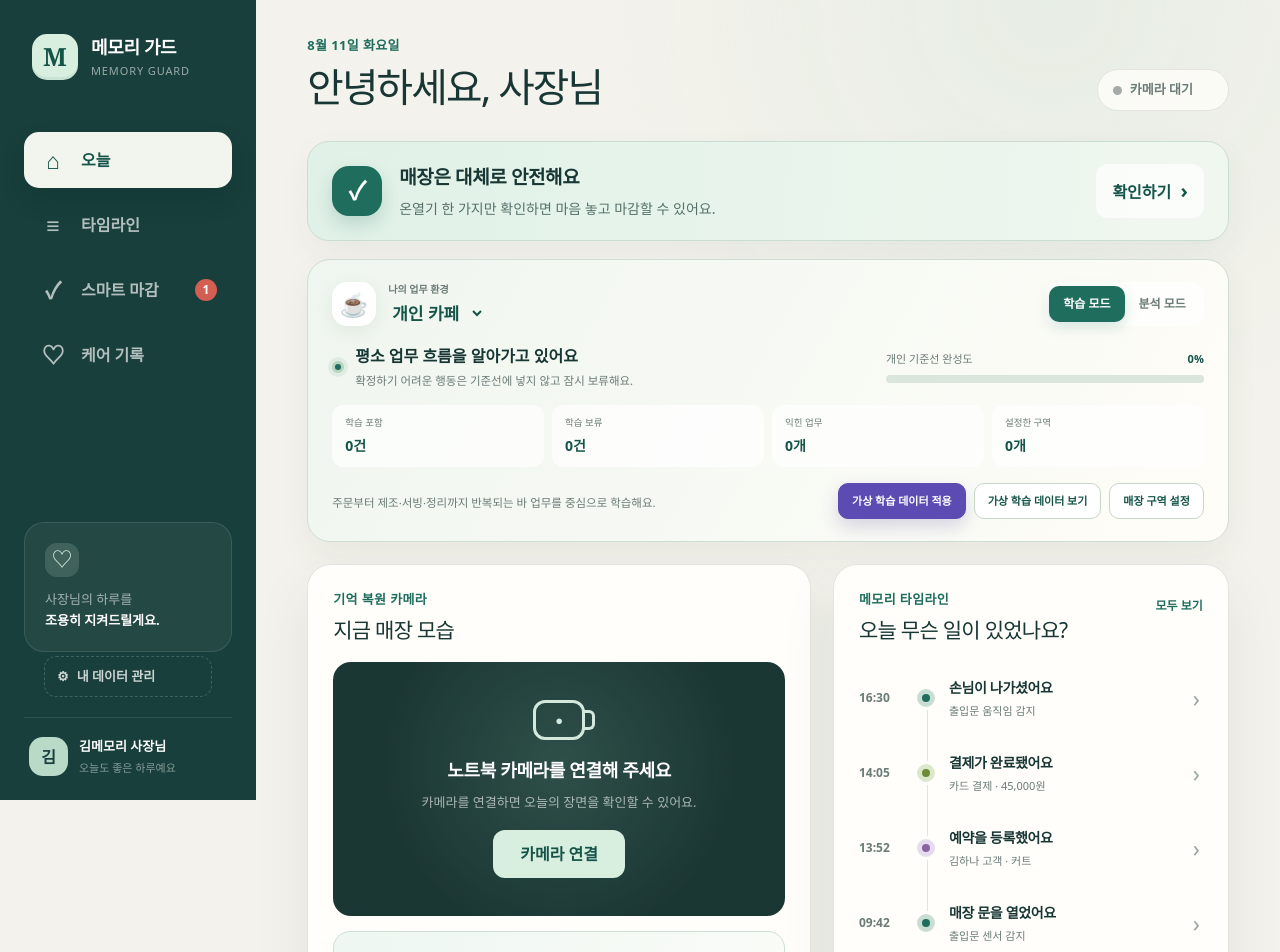
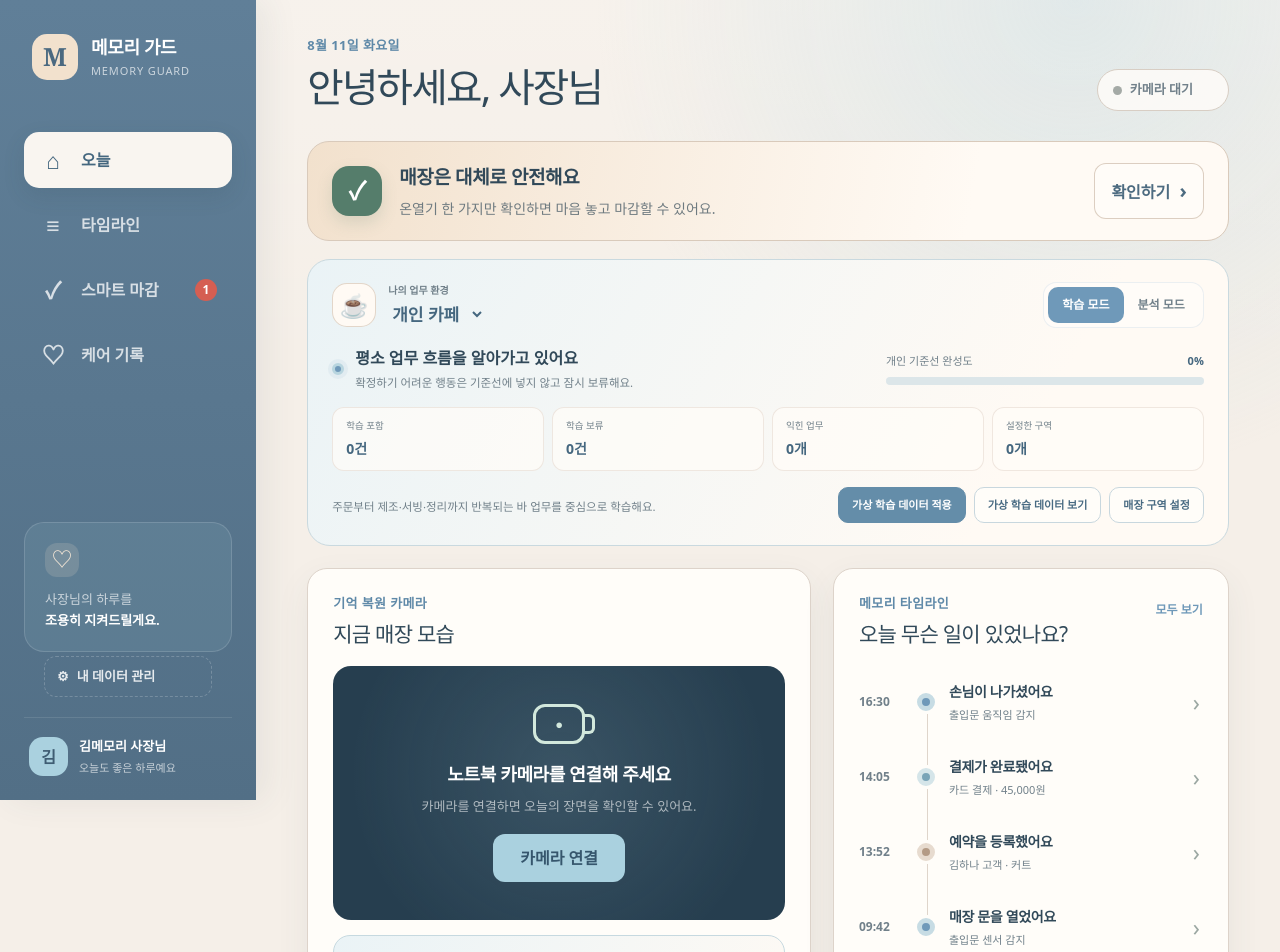
Before and after one commit to younseo014/blackbox_6th, a Next.js app: page / in a window 1280 px wide. Shown: the top 952 px of the page. Built offline with nearby package versions, Linux system fonts and the light colour scheme.

Commit message:
ㅎㅎ전체적인색조바꿈ㅎㅎ

```diff
--- a/app/globals.css
+++ b/app/globals.css
@@ -1,20 +1,25 @@
 @import "tailwindcss";
 
 :root {
-  --ink: #173634;
-  --muted: #6b7b77;
-  --green: #1e6d5d;
-  --green-dark: #155448;
-  --green-soft: #e1f1e8;
-  --mint: #bfe2d0;
-  --cream: #f4f2ec;
-  --card: #fffefa;
-  --line: #e4e4dd;
+  --ink: #314959;
+  --muted: #71808a;
+  --green: #6f99b9;
+  --green-dark: #45677f;
+  --green-soft: #e5f0f4;
+  --mint: #aad1df;
+  --cream: #f5efe8;
+  --card: #fffdf9;
+  --line: #ddd3ca;
   --red: #c64d42;
   --red-soft: #fbe9e5;
   --amber: #b96a20;
   --amber-soft: #fff2db;
-  --shadow: 0 22px 55px rgba(25, 61, 56, 0.08);
+  --palette-blue: #83aaca;
+  --palette-sky: #aad1df;
+  --palette-cream: #f2e1cd;
+  --palette-taupe: #d4c3b3;
+  --safe: #557d6b;
+  --shadow: 0 12px 34px rgba(62, 83, 98, 0.07);
 }
 
 * {
@@ -62,7 +67,7 @@ select:focus-visible {
   min-height: 100vh;
   display: flex;
   background:
-    radial-gradient(circle at 82% 0%, rgba(197, 225, 210, 0.28), transparent 28rem),
+    radial-gradient(circle at 84% 0%, rgba(170, 209, 223, 0.34), transparent 30rem),
     var(--cream);
 }
 
@@ -4062,3 +4067,498 @@ select:focus-visible {
     grid-template-columns: 1fr 1fr;
   }
 }
+
+/* -- Calm blue / cream visual system ------------------------------------ */
+
+.sidebar {
+  background: linear-gradient(180deg, #607f98 0%, #526f86 100%);
+  box-shadow: 10px 0 32px rgba(49, 73, 89, 0.08);
+}
+
+.brand-mark {
+  background: var(--palette-cream);
+  color: #4b6980;
+  box-shadow: none;
+}
+
+.brand small,
+.sidebar-care p,
+.profile small {
+  color: rgba(255, 255, 255, 0.68);
+}
+
+.main-nav button {
+  color: rgba(255, 255, 255, 0.76);
+  font-weight: 650;
+}
+
+.main-nav button:hover {
+  background: rgba(255, 255, 255, 0.09);
+}
+
+.main-nav button.active {
+  background: rgba(255, 250, 244, 0.96);
+  color: #45677f;
+  box-shadow: 0 8px 22px rgba(42, 62, 77, 0.12);
+}
+
+.sidebar-care {
+  border-color: rgba(255, 255, 255, 0.14);
+  background: rgba(170, 209, 223, 0.1);
+}
+
+.care-sprout {
+  background: rgba(242, 225, 205, 0.16);
+  color: #f7e8d7;
+}
+
+.avatar {
+  background: var(--palette-sky);
+  color: #3f5d73;
+}
+
+.my-data-entry {
+  border-color: rgba(255, 255, 255, 0.2);
+  color: rgba(255, 255, 255, 0.86);
+}
+
+.workspace {
+  background: linear-gradient(180deg, rgba(255, 255, 255, 0.18), transparent 24rem);
+}
+
+.eyebrow,
+.section-kicker {
+  color: #5f89a8;
+}
+
+.camera-pill {
+  border-color: #d8cec4;
+  background: rgba(255, 253, 249, 0.82);
+}
+
+.camera-pill.connected {
+  border-color: #b9d2df;
+  background: #e9f2f5;
+  color: #45677f;
+}
+
+.camera-pill.connected span {
+  background: #6f99b9;
+  box-shadow: 0 0 0 4px rgba(111, 153, 185, 0.14);
+}
+
+.panel,
+.metric-card,
+.synthetic-clip-card,
+.replay-modal,
+.consent-modal,
+.my-data-modal {
+  border-color: var(--line);
+  background: var(--card);
+  box-shadow: var(--shadow);
+}
+
+.panel,
+.metric-card {
+  border-radius: 20px;
+}
+
+.safety-banner {
+  border-color: #d9cabb;
+  background: linear-gradient(100deg, #f2e1cd, #fffaf4 72%);
+  box-shadow: none;
+}
+
+.safety-check {
+  background: var(--safe);
+  box-shadow: 0 7px 16px rgba(85, 125, 107, 0.17);
+}
+
+.safety-banner p,
+.closing-hero p,
+.care-summary p {
+  color: #6f7b80;
+}
+
+.safety-banner button {
+  border: 1px solid rgba(212, 195, 179, 0.8);
+  background: rgba(255, 253, 249, 0.78);
+  color: #4d6b80;
+}
+
+.observation-mode-card,
+.observation-mode-card.mode-analysis,
+.personal-pattern-panel,
+.personal-pattern-panel.mode-analysis {
+  border-color: #c9d9df;
+  background: linear-gradient(120deg, #eaf3f6 0%, #fffaf4 76%);
+  box-shadow: none;
+}
+
+.occupation-icon {
+  border: 1px solid rgba(212, 195, 179, 0.65);
+  background: #fffaf4;
+  box-shadow: none;
+}
+
+.mode-toggle {
+  border: 1px solid rgba(131, 170, 202, 0.16);
+  background: rgba(255, 253, 249, 0.7);
+}
+
+.mode-toggle button.active,
+.mode-analysis .mode-toggle button.active,
+.pattern-mode-chip,
+.personal-pattern-panel.mode-analysis .pattern-mode-chip {
+  background: #6f99b9;
+  box-shadow: none;
+}
+
+.mode-status-dot,
+.mode-analysis .mode-status-dot {
+  border-color: #b8d5df;
+  background: #6f99b9;
+  box-shadow: 0 0 0 4px rgba(111, 153, 185, 0.09);
+}
+
+.learning-progress i {
+  background: #dce6e9;
+}
+
+.learning-progress i span {
+  background: linear-gradient(90deg, #83aaca, #aad1df);
+}
+
+.mode-stats span,
+.pattern-summary-grid span {
+  border: 1px solid rgba(212, 195, 179, 0.36);
+  background: rgba(255, 253, 249, 0.72);
+}
+
+.mode-card-actions button,
+.zone-setup-footer button,
+.coordinate-actions button,
+.test-buttons button,
+.secondary-button,
+.care-connect-actions button {
+  border-color: #c8d7de;
+  background: #fffdf9;
+  color: #486a82;
+}
+
+.mode-action-buttons .synthetic-apply-button,
+.synthetic-clip-actions button.primary,
+.closing-button,
+.care-empty-state button {
+  border-color: #648da9;
+  background: #648da9;
+  box-shadow: none;
+}
+
+.synthetic-baseline-chip,
+.body-profile-chip,
+.classification-confidence {
+  border-color: rgba(131, 170, 202, 0.25);
+  background: #e8f1f4;
+  color: #4d718a;
+}
+
+.active-performance-test,
+.performance-test-result {
+  border-color: #c5d8e0;
+  background: linear-gradient(135deg, #edf5f7, #fffaf4);
+}
+
+.active-performance-test span,
+.motion-classification-heading > div > span,
+.synthetic-clip-heading span {
+  color: #668da9;
+}
+
+.active-performance-test strong,
+.motion-classification-heading > div > strong,
+.motion-prediction-summary > strong {
+  color: #36546a;
+}
+
+.active-performance-test button {
+  border-color: #c6d8e0;
+  color: #4e718a;
+}
+
+.motion-prediction-summary {
+  border-color: #cbdde4;
+  background: rgba(255, 253, 249, 0.72);
+}
+
+.detected-motion-tags span,
+.synthetic-motion-tags span {
+  background: #e6f0f3;
+  color: #4b7089;
+}
+
+.motion-candidates strong,
+.motion-slice-summary strong,
+.classification-evidence summary {
+  color: #4d718a;
+}
+
+.motion-slice-summary,
+.replay-stats article,
+.busy-level-picker,
+.technical-evidence {
+  background: #eef3f3;
+}
+
+.camera-frame,
+.replay-canvas-wrap {
+  background:
+    radial-gradient(circle at 50% 42%, rgba(170, 209, 223, 0.15), transparent 13rem),
+    #263e4f;
+}
+
+.camera-frame:fullscreen {
+  background: #172733;
+}
+
+.primary-button {
+  background: var(--palette-sky);
+  color: #36566d;
+}
+
+.coordinate-badge {
+  background: #e2eef2;
+  color: #527894;
+}
+
+.coordinate-badge i {
+  background: #709bb8;
+}
+
+.coordinate-recorder {
+  border-color: #c6d9e0;
+  background: linear-gradient(110deg, #eaf3f6, #fffaf4);
+}
+
+.coordinate-stats > span {
+  border-color: rgba(131, 170, 202, 0.16);
+  background: rgba(255, 253, 249, 0.76);
+}
+
+.coordinate-actions {
+  border-color: rgba(131, 170, 202, 0.2);
+}
+
+.camera-test {
+  border-color: #c8d7de;
+  background: #faf7f2;
+}
+
+.timeline-event:hover {
+  background: #f5f0ea;
+}
+
+.event-node,
+.event-node.safety {
+  border-color: #c7dce4;
+  background: #6f99b9;
+}
+
+.event-node.payment {
+  border-color: #d5e5e9;
+  background: #79a4b7;
+}
+
+.event-node.booking {
+  border-color: #e7dbcf;
+  background: #b49b86;
+}
+
+.event-line {
+  background: #dfd5cb;
+}
+
+.video-tag {
+  background: #e4eff3;
+  color: #587e99;
+}
+
+.savepoint-card {
+  border-color: #d8c9bb;
+  background: linear-gradient(110deg, #f2e1cd, #fffaf4);
+  box-shadow: none;
+}
+
+.savepoint-icon {
+  background: #ddcbbb;
+  color: #6d5949;
+}
+
+.savepoint-card button {
+  background: #648da9;
+}
+
+.closing-hero,
+.care-summary {
+  border-color: #c7dbe3;
+  background: linear-gradient(105deg, #e6f1f4, #fffaf4);
+}
+
+.closing-hero-icon,
+.care-summary-mark {
+  background: #6f99b9;
+}
+
+.device-icon,
+.care-empty-state,
+.care-connect-link,
+.replay-source-chip {
+  background: #e6f0f3;
+  color: #496b82;
+}
+
+.metric-card {
+  box-shadow: none;
+}
+
+.care-note > p {
+  background: #f4eee7;
+  color: #536773;
+}
+
+.modal-backdrop {
+  background: rgba(39, 57, 70, 0.66);
+}
+
+.synthetic-library-modal {
+  background: #f5efe8;
+  box-shadow: 0 28px 80px rgba(45, 62, 74, 0.24);
+}
+
+.synthetic-library-count {
+  background: #e2edf1;
+  color: #4f738c;
+}
+
+.synthetic-phase-tabs {
+  border-color: #d8cec4;
+  background: #e9dfd5;
+}
+
+.synthetic-phase-tabs button.active {
+  color: #496c84;
+  box-shadow: none;
+}
+
+.synthetic-clip-card dl,
+.replay-empty,
+.replay-sparkline,
+.analysis-details {
+  background: #f4f0eb;
+}
+
+.replay-speed button.active,
+.busy-level-picker button.active,
+.detection-basis-flag {
+  border-color: #6f99b9;
+  background: #6f99b9;
+}
+
+.detection-basis {
+  border-color: #c9dce3;
+  background: #edf5f7;
+}
+
+.analysis-feedback button:hover,
+.analysis-feedback button:focus-visible {
+  border-color: #83aaca;
+  background: #edf5f7;
+}
+
+button,
+select {
+  transition: background-color 150ms ease, border-color 150ms ease, color 150ms ease,
+    box-shadow 150ms ease;
+}
+
+button:focus-visible,
+input:focus-visible,
+select:focus-visible {
+  outline-color: rgba(111, 153, 185, 0.42);
+}
+
+.demo-switcher,
+.persona-card,
+.week-observation,
+.simulation-note,
+.signal-result {
+  box-shadow: none;
+}
+
+.demo-switcher {
+  background: #f6f0e9;
+}
+
+.demo-switcher button.active {
+  border-color: #6f99b9;
+  background: #6f99b9;
+}
+
+.persona-card {
+  border-color: #c8dbe2;
+  background: linear-gradient(110deg, #e8f2f4, #fffaf4);
+}
+
+.persona-avatar {
+  background: #5e829c;
+}
+
+.persona-switcher button.selected,
+.week-days button.selected {
+  border-color: #6f99b9;
+  background: #e8f1f4;
+  color: #45677f;
+  box-shadow: inset 0 0 0 1px #6f99b9;
+}
+
+.persona-tab-avatar,
+.signal-pill {
+  background: #dcebf0;
+  color: #45677f;
+}
+
+.signal-result ul,
+.day-examples li {
+  color: #566a76;
+}
+
+.week-days button {
+  border-color: #ded4ca;
+  background: #fffdf9;
+  color: #667985;
+}
+
+.week-days button i {
+  background: #d8e8ed;
+}
+
+.week-days button i.signal-1 {
+  background: #9fc7d5;
+}
+
+.day-detail {
+  background: #f4f0eb;
+}
+
+.day-examples li::before {
+  background: #6f99b9;
+}
+
+.toast {
+  background: #354f61;
+  box-shadow: 0 15px 40px rgba(39, 57, 70, 0.24);
+}
+
+.toast span {
+  color: #aad1df;
+}
```
